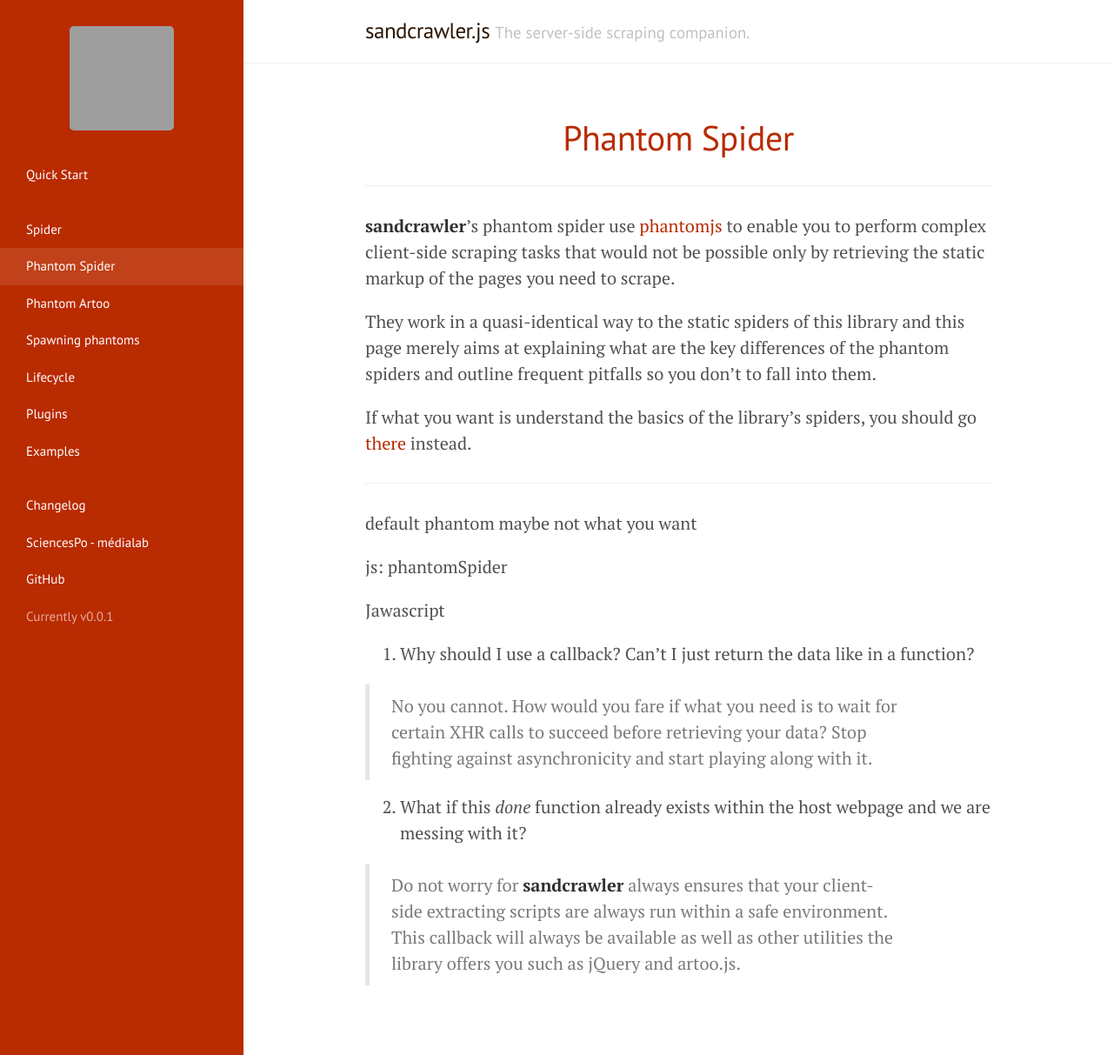
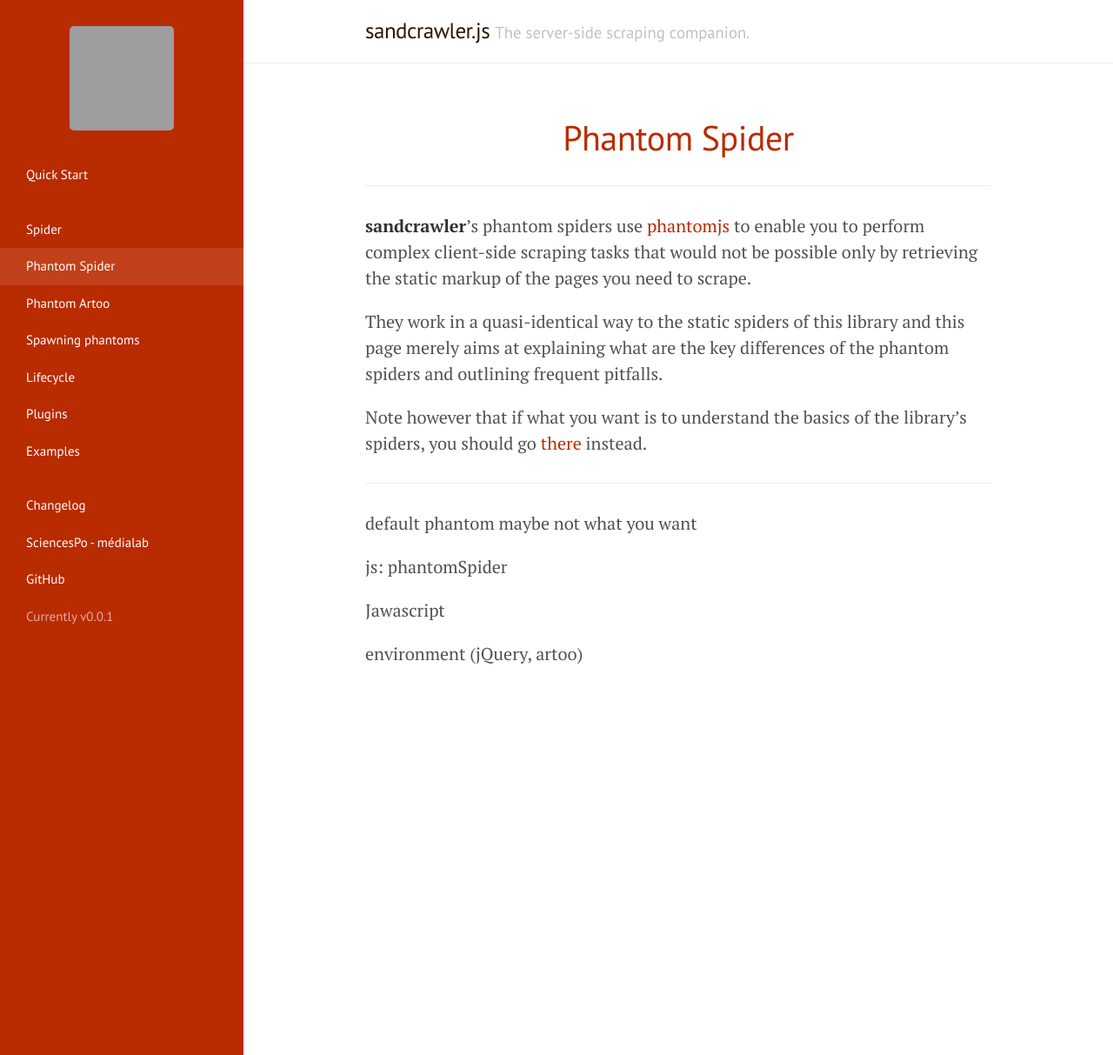
Before and after one commit to medialab/sandcrawler, a Jekyll site: the page built from phantom_spider.md, in a window 1280 px wide and 1213 px high. Shown: the whole window at 87% size. Built offline with Jekyll 4.4.1, drawn with Linux system fonts in a browser that asks for light colours; Markdown is read by kramdown in place of the engine named in the settings; grey boxes are pictures that could not be loaded.

Commit message:
Spider summary

```diff
--- a/phantom_spider.md
+++ b/phantom_spider.md
@@ -8,11 +8,11 @@
 
 ---
 
-**sandcrawler**'s phantom spider use [phantomjs](http://phantomjs.org/) to enable you to perform complex client-side scraping tasks that would not be possible only by retrieving the static markup of the pages you need to scrape.
+**sandcrawler**'s phantom spiders use [phantomjs](http://phantomjs.org/) to enable you to perform complex client-side scraping tasks that would not be possible only by retrieving the static markup of the pages you need to scrape.
 
-They work in a quasi-identical way to the static spiders of this library and this page merely aims at explaining what are the key differences of the phantom spiders and outline frequent pitfalls so you don't to fall into them.
+They work in a quasi-identical way to the static spiders of this library and this page merely aims at explaining what are the key differences of the phantom spiders and outlining frequent pitfalls.
 
-If what you want is understand the basics of the library's spiders, you should go [there]({{ site.baseurl }}/spider) instead.
+Note however that if what you want is to understand the basics of the library's spiders, you should go [there]({{ site.baseurl }}/spider) instead.
 
 ---
 
@@ -22,12 +22,4 @@
 
 Jawascript
 
-1. Why should I use a callback? Can't I just return the data like in a function?
-
-> No you cannot. How would you fare if what you need is to wait for certain XHR calls to succeed before retrieving your data? Stop fighting against asynchronicity and start playing along with it.
-
-<ol start="2">
-  <li>What if this <em>done</em> function already exists within the host webpage and we are messing with it?</li>
-</ol>
-
-> Do not worry for **sandcrawler** always ensures that your client-side extracting scripts are always run within a safe environment. This callback will always be available as well as other utilities the library offers you such as jQuery and artoo.js.
+environment (jQuery, artoo)
```
Also changed, not shown: spider.md (+27 -2 lines).
